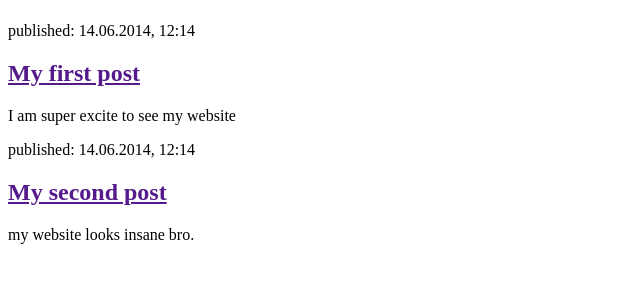
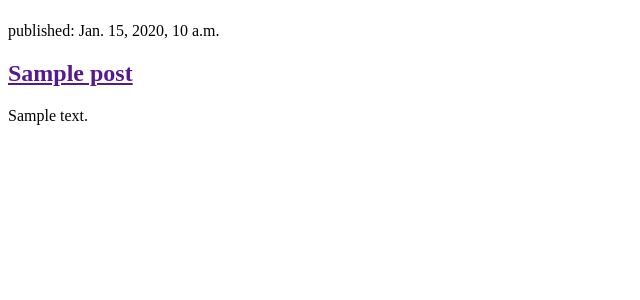
Before and after one commit to Arat0/my-first-blog, a Django app: page / in a window 1280 px wide. Shown: the part 58-358 px from the top of the page, without its empty margins (0-640 px from the left). Run offline with Django 3.2, Linux system fonts and the light colour scheme; tables that the repository leaves empty hold one stand-in row (values such as "Sample post").

Commit message:
Modified templates to display post from database.

```diff
--- a/blog/models.py
+++ b/blog/models.py
@@ -1,6 +1,8 @@
 from django.conf import settings
 from django.db import models
 from django.utils import timezone
+from django.shortcuts import render
+
 
 
 class Post(models.Model):
--- a/blog/templates/blog/post_list.html
+++ b/blog/templates/blog/post_list.html
@@ -1,23 +1,13 @@
 <!DOCTYPE html>
-<html>
-    <head>
-        <title>Django Girls blog</title>
-    </head>
-    <body>
-        <header>
-            <h1><a href="/">Django Girls Blog</a></h1>
-        </header>
 
-        <article>
-            <time>published: 14.06.2014, 12:14</time>
-            <h2><a href="">My first post</a></h2>
-            <p>I am super excite to see my website</p>
-        </article>
+<header>
+    <h1><a href="/">Django Girls Blog</a></h1>
+</header>
 
-        <article>
-            <time>published: 14.06.2014, 12:14</time>
-            <h2><a href="">My second post</a></h2>
-            <p>my website looks insane bro.</p>
-        </article>
-    </body>
-</html>
+{% for post in posts %}
+    <article>
+        <time>published: {{ post.published_date }}</time>
+        <h2><a href="">{{ post.title }}</a></h2>
+        <p>{{ post.text|linebreaksbr }}</p>
+    </article>
+{% endfor %}
--- a/blog/views.py
+++ b/blog/views.py
@@ -1,4 +1,7 @@
 from django.shortcuts import render
+from django.utils import timezone
+from .models import Post
 
 def post_list(request):
-    return render(request, 'blog/post_list.html')
+    posts = Post.objects.filter(published_date__lte=timezone.now()).order_by('published_date')
+    return render(request, 'blog/post_list.html', {'posts':posts})
```
